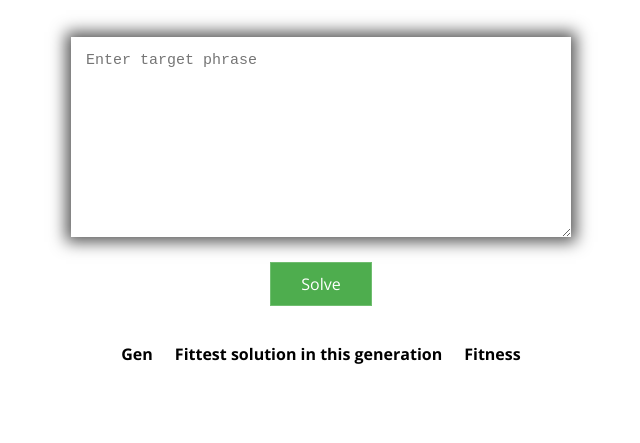
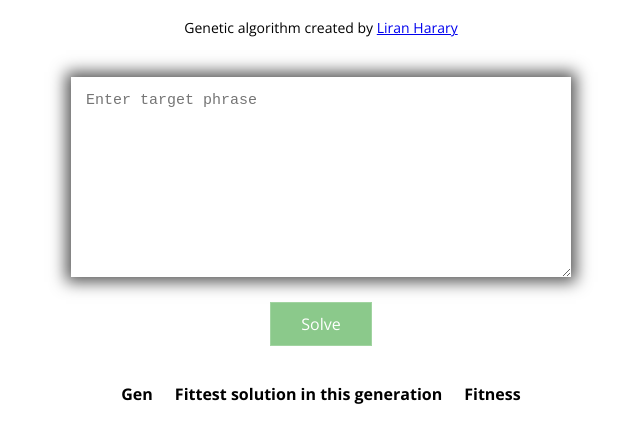
Before and after one commit to liranh85/genetic-string-solver, a website built with webpack: page src/index.html in a window 1280 px wide. Both pictures are taken after a click on the button "Solve". Shown: the part 81-524 px from the top of the page, without its empty margins (319-959 px from the left). Built offline with nearby package versions, Linux system fonts and the light colour scheme; files whose address does not match are found by name; what genetic-lib would draw is missing.

Commit message:
Disable Solve button when running; Add credit line; Refactor

```diff
--- a/src/components/GeneticStringSolver.js
+++ b/src/components/GeneticStringSolver.js
@@ -2,13 +2,15 @@ import Genetic from 'genetic-lib';
 
 class GeneticStringSolver {
   constructor () {
+    this.solveButton = document.getElementById('solve')
     this.settings = {}
     this.solution = null
   }
 
   init () {
-    document.getElementById('solve').addEventListener('click', () => {
+    this.solveButton.addEventListener('click', () => {
       this.solution = document.getElementById('target').value
+      this.solveButton.disabled = true
       this._run()
     })
   }
@@ -98,6 +100,10 @@ class GeneticStringSolver {
     return stats.fittestEver.fitness === this.solution.length
   }
 
+  _onFinished = () => {
+    this.solveButton.disabled = false
+  }
+
   _initFunction () {
     const resetSolutionTable = () => {
       const dataRows = document.querySelectorAll('#solution-table .data-row')
@@ -117,6 +123,7 @@ class GeneticStringSolver {
       fitness: this._fitness,
       notification: this._notification,
       isFinished: this._isFinished,
+      onFinished: this._onFinished,
       populationSize: 200,
       mutationIterations: 1,
       skip: 5,
--- a/src/index.html
+++ b/src/index.html
@@ -9,6 +9,7 @@
 <body>
 	<div class="main">
 		<h1 class="title">Genetic String Solver</h1>
+		<p class="created-by">Genetic algorithm created by <a href="https://www.linkedin.com/in/liran-harary" target="_blank">Liran Harary</a></p>
 		<textarea id="target" class="target" placeholder="Enter target phrase"></textarea>
 		<button id="solve" class="solve">Solve</button>
 		<table id="solution-table" class="solution-table">
--- a/src/style.scss
+++ b/src/style.scss
@@ -23,7 +23,12 @@ body {
 	text-align: center;
 
 	.title {
-		margin: 15px 0 40px;
+		margin-top: 15px;
+	}
+
+	.created-by {
+		margin: 5px 0 0;
+		font-size: 14px;
 	}
 
 	.target {
@@ -34,22 +39,28 @@ body {
 		height: 200px;
 		padding: 15px;
 		font-size: 15px;
-		margin: 0 0 20px;
+		margin: 40px 0 20px;
 	}
 
 	.solve {
+		$bgColor: #4ead4e;
 		display: block;
 		margin: 0 auto;
-		background-color: #4ead4e;
-		border: 1px solid lighten(#4ead4e, 10);
-		// outline: none;
+		background-color: $bgColor;
+		border: 1px solid lighten($bgColor, 10);
 		padding: 10px 30px;
 		font-size: 16px;
 		color: white;
 		cursor: pointer;
 
 		&:hover {
-			background-color: lighten(#4ead4e, 5);
+			background-color: lighten($bgColor, 5);
+		}
+
+		&[disabled] {
+			opacity: 0.65;
+			cursor: default;
+			background-color: $bgColor;
 		}
 	}
 
```
